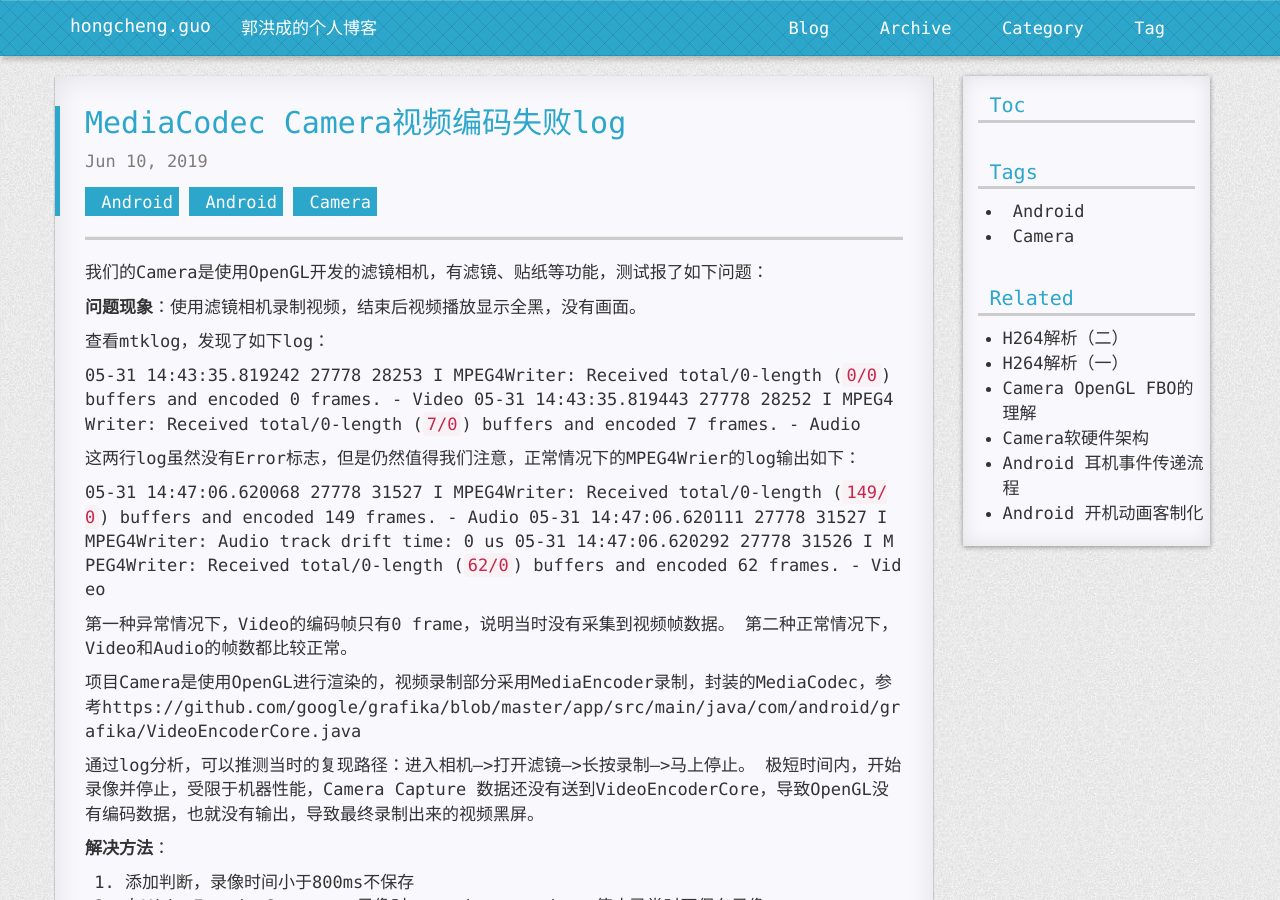
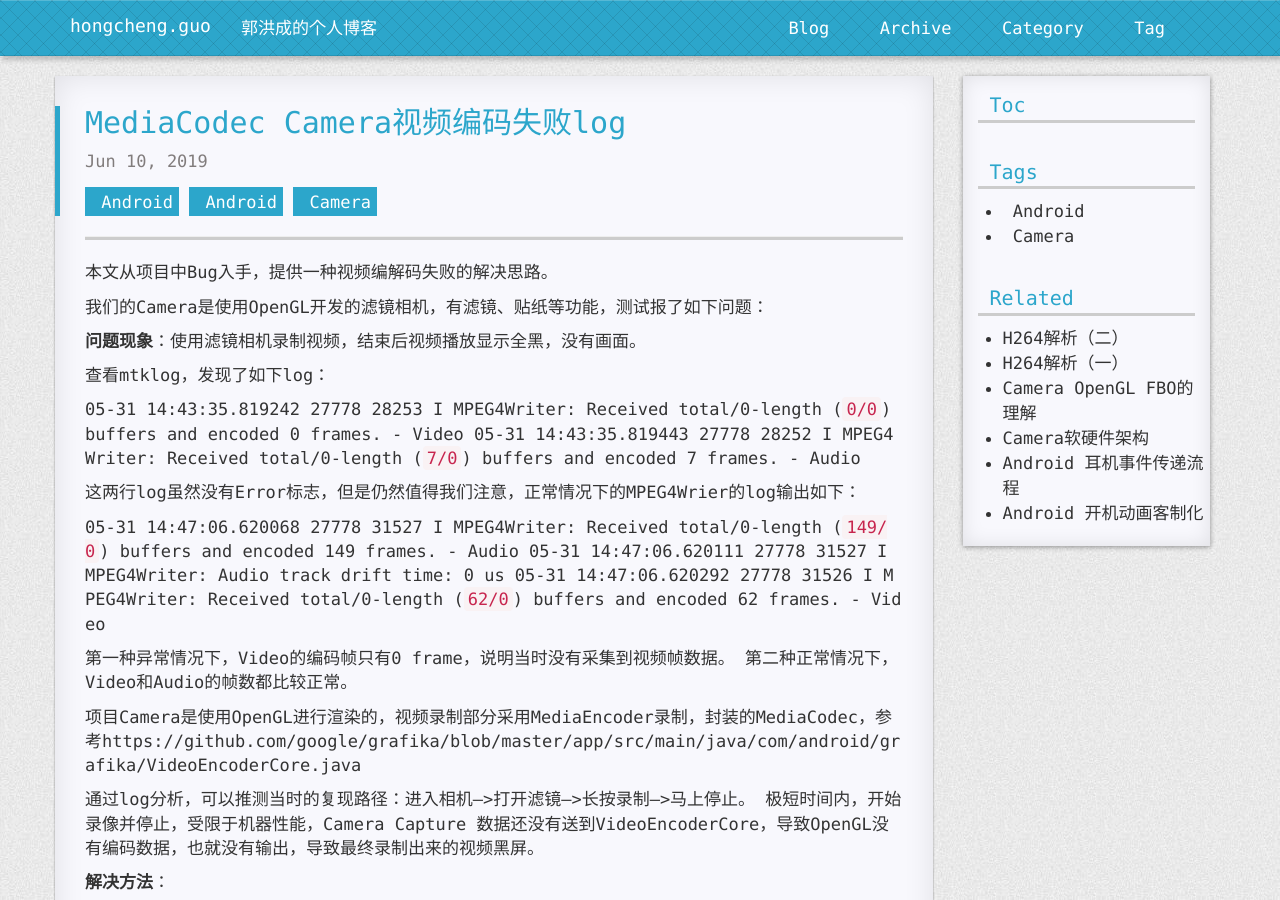
Before and after one commit to FrankdeBoers/blog, a Jekyll site: the page built from _posts/2019-06-10-MediaCodec Camera视频编码失败log.md, in a window 1280 px wide and 900 px high. Built offline with Jekyll 4.4.1, drawn with Linux system fonts in a browser that asks for light colours; nearby versions of some CDN libraries; a style sheet for code colours, icons or effects is not loaded.

Commit message:
Update 2019-06-10-MediaCodec Camera视频编码失败log.md

```diff
--- a/_posts/2019-06-10-MediaCodec Camera视频编码失败log.md
+++ b/_posts/2019-06-10-MediaCodec Camera视频编码失败log.md
@@ -3,6 +3,7 @@ title: MediaCodec Camera视频编码失败log
 tags: Android Camera
 categories: Android
 ---
+本文从项目中Bug入手，提供一种视频编解码失败的解决思路。
 
 我们的Camera是使用OpenGL开发的滤镜相机，有滤镜、贴纸等功能，测试报了如下问题：
 
```
